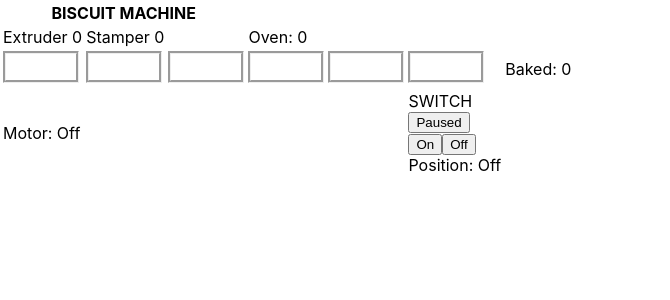
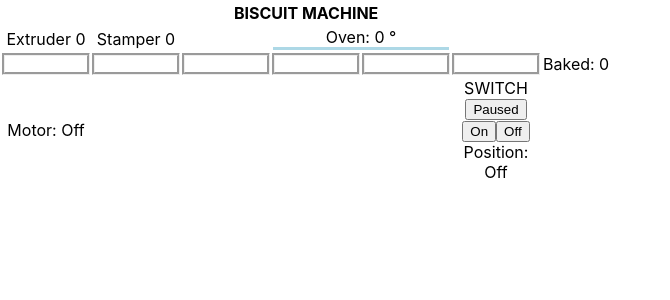
Before and after one commit to P1ndl3sk1n/the-biscuit-machine, a React (Create React App) app: page / in a window 1280 px wide. Shown: the top 300 px of the page, without its empty margins (0-670 px from the left). Built offline with nearby package versions, Linux system fonts and the light colour scheme.

Commit message:
add some styles

```diff
--- a/src/BiscuitMachine.tsx
+++ b/src/BiscuitMachine.tsx
@@ -185,7 +185,7 @@ export default class BiscuitMachine extends React.Component<{}, BiscuitMachineSt
                 <table>
                     <thead>
                         <tr>
-                            <th colSpan={3}>
+                            <th colSpan={7}>
                                 BISCUIT MACHINE
                             </th>
                         </tr>
@@ -209,11 +209,10 @@ export default class BiscuitMachine extends React.Component<{}, BiscuitMachineSt
                             {this.state.conveyor.map((biscuitState, i) => {
                                 const state: any = biscuitState === BiscuitState.None ? '' : BiscuitState[biscuitState];
                                 return (
-                                    <td>
-                                        <div style={{display: "inline-block", width: "70px", borderStyle: "groove", height: "26px"}}>
-                                            {state}
-                                        </div>
-                                    </td>)
+                                    <td key={i} className="conveyor-cell">
+                                        {state}
+                                    </td>
+                                )
                             })}
                             <td>Baked: {this.state.bakedBiscuits}</td>
                         </tr>
--- a/src/index.css
+++ b/src/index.css
@@ -11,3 +11,28 @@ code {
   font-family: source-code-pro, Menlo, Monaco, Consolas, 'Courier New',
     monospace;
 }
+
+td {
+  text-align: center;
+}
+
+.oven {
+  border-bottom: solid;
+}
+
+.oven.cold {
+  border-bottom-color: lightblue;
+}
+
+.oven.warm {
+  border-bottom-color: lightsalmon;
+}
+
+.oven.hot {
+  border-bottom-color: brown;
+}
+
+.conveyor-cell {
+  width: 80px;
+  border-style: groove;
+}
--- a/src/machine-elements/Oven.tsx
+++ b/src/machine-elements/Oven.tsx
@@ -6,7 +6,8 @@ interface OvenProps {
 }
 
 interface OvenState {
-    temperature: number
+    temperature: number,
+    ovenClass: string;
 }
 
 class Oven extends React.Component<OvenProps, OvenState> {
@@ -18,7 +19,8 @@ class Oven extends React.Component<OvenProps, OvenState> {
         super(props);
 
         this.state = {
-            temperature: 0
+            temperature: 0,
+            ovenClass: "oven cold"
         };
     }
 
@@ -41,16 +43,31 @@ class Oven extends React.Component<OvenProps, OvenState> {
         }
 
         this.setState({
-            temperature: temperature
+            temperature: temperature,
+            ovenClass: this.getOvenClass(temperature)
         });
 
         this.props.onGetTemperature(temperature);
     }
 
+    private getOvenClass = (temp: number) => {
+        let ovenClass = "oven";
+
+        if (temp < 50) {
+            ovenClass += " cold";
+        } else if (temp < 150) {
+            ovenClass += " warm";
+        } else {
+            ovenClass += " hot";
+        }
+
+        return ovenClass;
+    }
+
     render() {
         return (
-            <div>
-                Oven: {this.state.temperature}
+            <div className={this.state.ovenClass}>
+                Oven: {this.state.temperature } &deg;
             </div>
         )
     }
```
